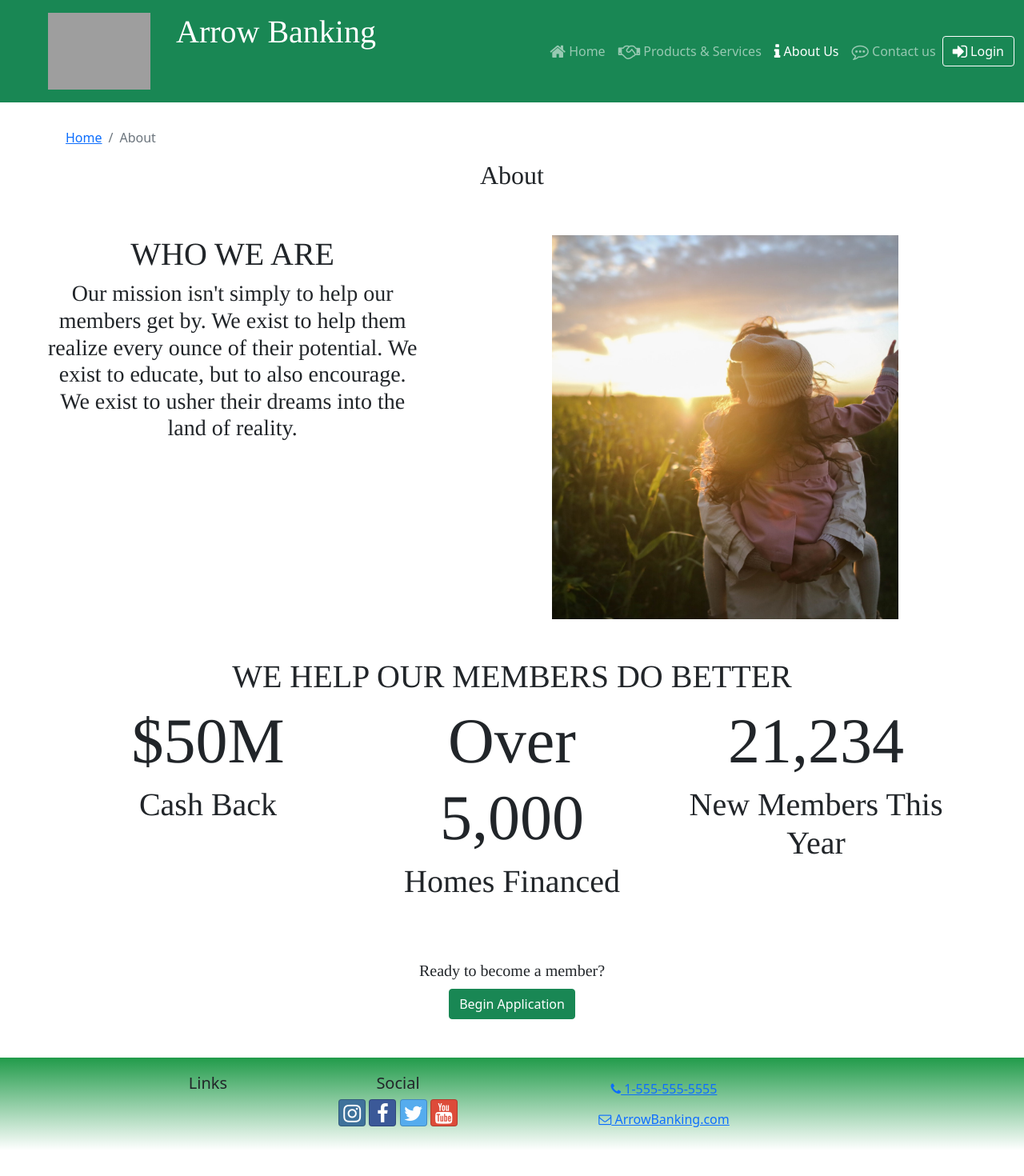
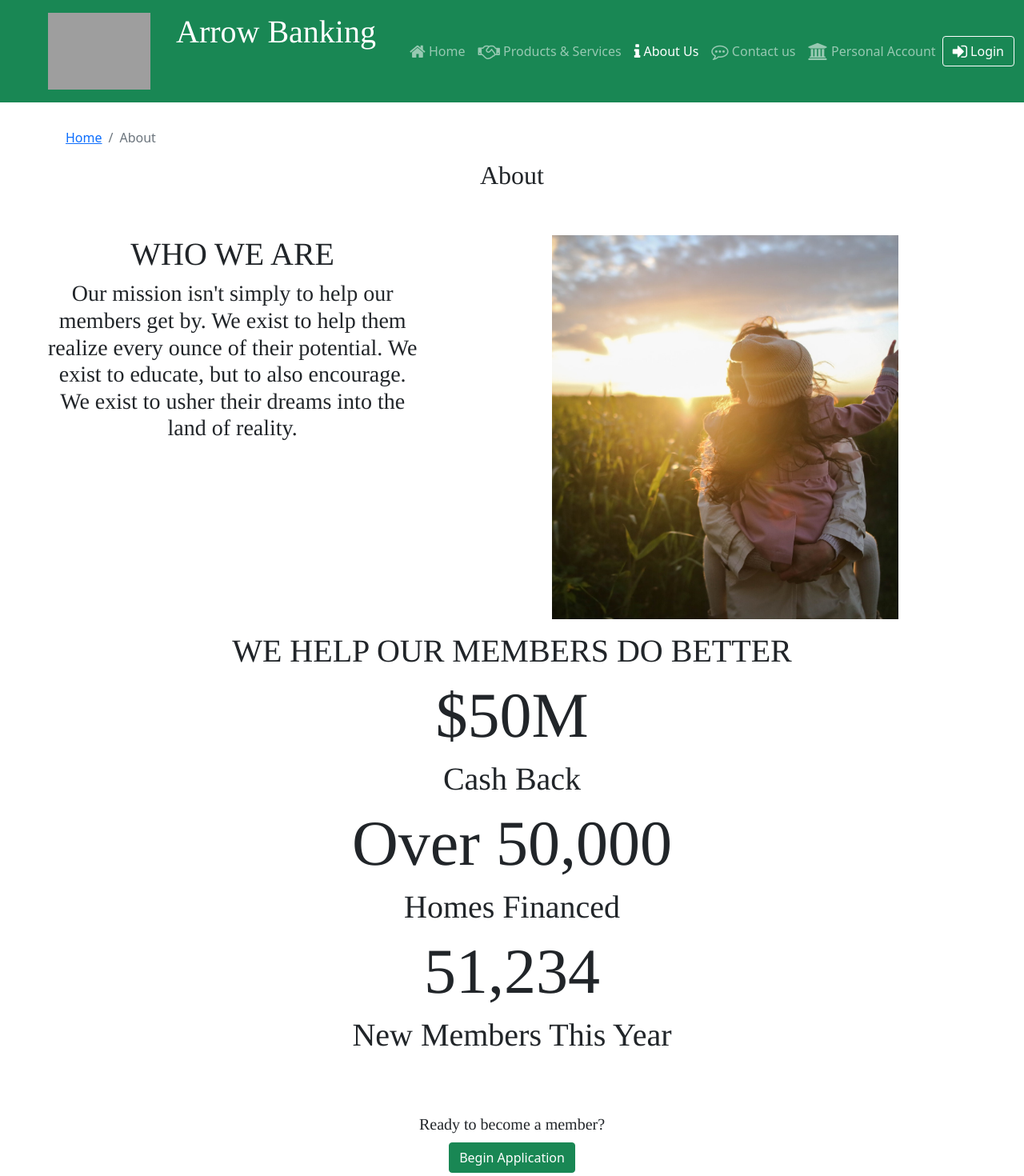
Before and after one commit to bfrizzell93/reactBank, a React (Create React App) app: page /About in a window 1280 px wide. Shown: the top 1470 px of the page at 80% size. Before the commit the page ends 1438 px from the top, so only its background shows below. Built offline with nearby package versions, Linux system fonts and the light colour scheme; grey boxes are pictures that could not be loaded.

Commit message:
Personal account page when logged in

```diff
--- a/src/components/Header.js
+++ b/src/components/Header.js
@@ -10,6 +10,7 @@ import { NavLink } from "react-router-dom";
 import banklogo from "../app/assets/banklogo.jpg";
 import { useState } from "react";
 import UserLoginForm from "../features/user/UserLoginForm";
+import { setCurrentUser } from "../features/user/userSlice";
 
 const Header = () => {
   const [menuOpen, setMenuOpen] = useState(false);
@@ -44,10 +45,15 @@ const Header = () => {
           </NavItem>
 
           <NavItem>
-            <NavLink className='nav-link' to='contact'>
+            <NavLink className='nav-link' to='/contact'>
               <i className='fa fa-commenting-o fa-lg' /> Contact us
             </NavLink>
           </NavItem>
+          {setCurrentUser &&  <NavItem>
+            <NavLink className='nav-link' to='/personalAccount'>
+              <i className='fa fa-university fa-lg' /> Personal Account
+            </NavLink>
+          </NavItem>}
         </Nav>
         <UserLoginForm className='loginIcon'/>
       </Collapse>
--- a/src/pages/AboutPage.js
+++ b/src/pages/AboutPage.js
@@ -18,27 +18,28 @@ const AboutPage = () => {
               educate, but to also encourage. We exist to usher their dreams
               into the land of reality.
             </h3>
+
           </div>
         </Col>
         <Col md="7">
-          <img className="aboutusimg" src={aboutUsFamily} />
+          <img className="aboutusimg" src={aboutUsFamily}  alt="A mother holding her child"/>
         </Col>
       </Row>
-      <Container className="mt-5">
+      <Container className="mt-3">
         <h1>WE HELP OUR MEMBERS DO BETTER</h1>
       </Container>
       <Container>
-        <Row>
-          <Col md="4">
+        <Row xs="1">
+          <Col >
             <h1 className="aboutUsStats">$50M</h1>
             <h1>Cash Back</h1>
           </Col>
-          <Col md="4">
-            <h1 className="aboutUsStats">Over 5,000</h1>
+          <Col >
+            <h1 className="aboutUsStats">Over 50,000</h1>
             <h1>Homes Financed</h1>
           </Col>
-          <Col md="4">
-            <h1 className="aboutUsStats">21,234</h1>
+          <Col >
+            <h1 className="aboutUsStats">51,234</h1>
             <h1>New Members This Year</h1>
           </Col>
         </Row>
```
Also changed, not shown: src/components/AccountForm.js (added, +15 -0 lines), src/components/Summary.js (added, +14 -0 lines), src/pages/PersonalAccount.js (+58 -5 lines).
